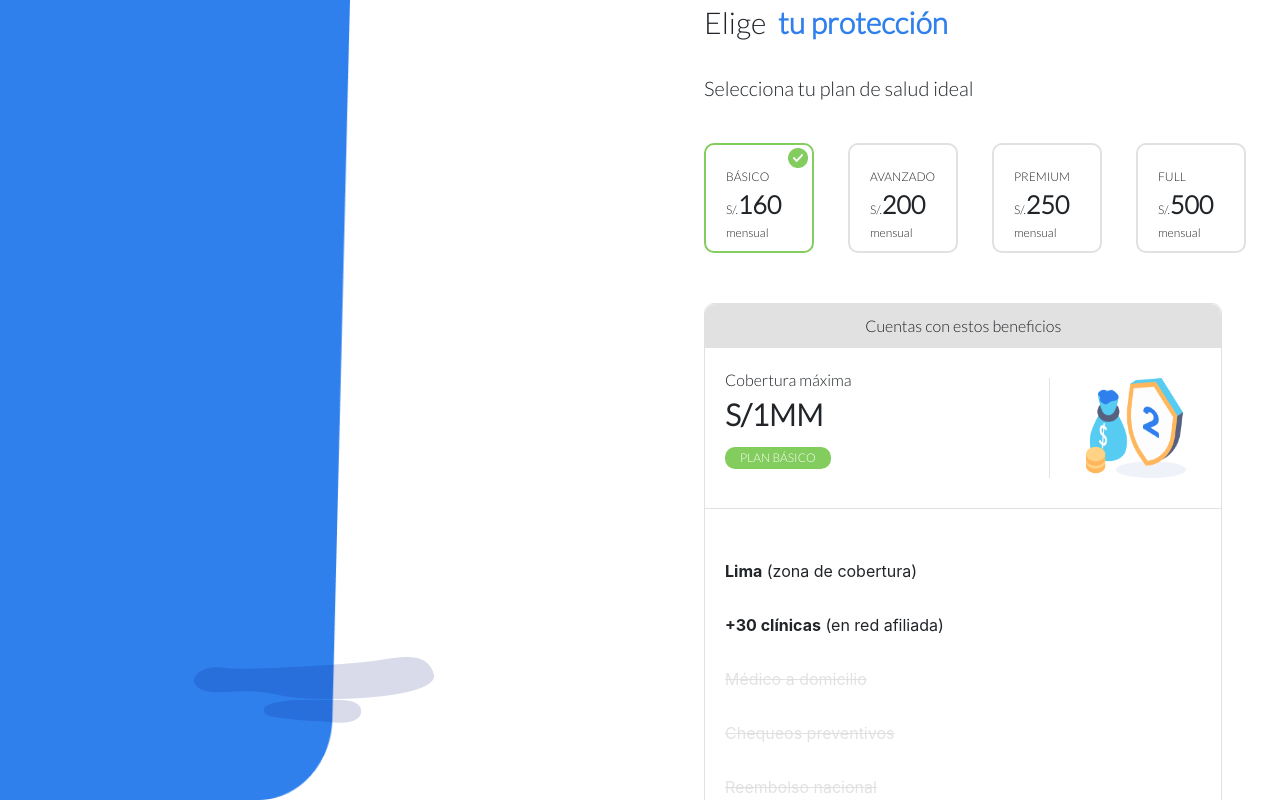
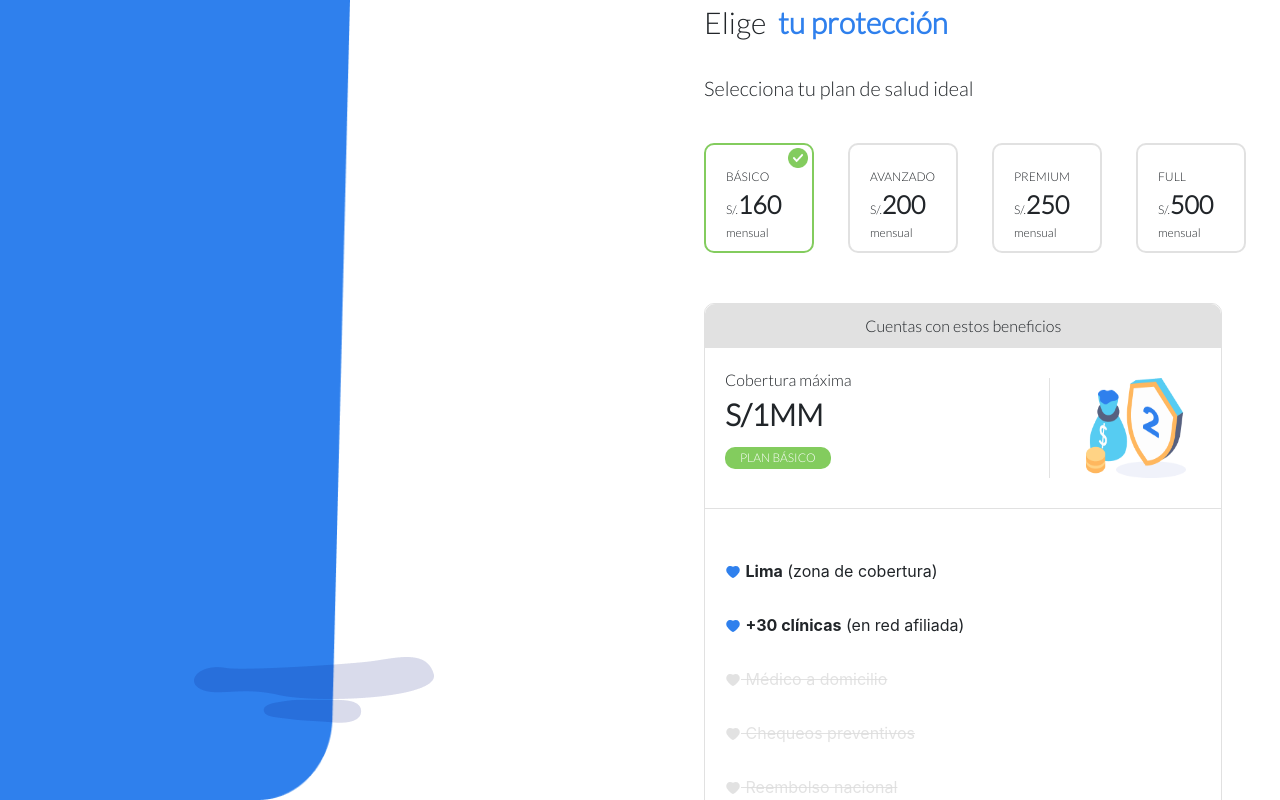
Before and after one commit to MrCycler/insurance_app, a Next.js app: page /step2 in a window 1280 px wide. Shown: the top 800 px of the page. Built offline with nearby package versions, Linux system fonts and the light colour scheme.

Commit message:
edit: Completed Benefits Banner

```diff
--- a/components/PlanBanner.tsx
+++ b/components/PlanBanner.tsx
@@ -1,7 +1,7 @@
 import React from "react";
 import "../styles/app.scss";
 
-
+import {AiFillHeart} from "react-icons/ai";
 
 export const PlanBanner = (props) => {
   return (
@@ -14,12 +14,12 @@ export const PlanBanner = (props) => {
         </div>
         <div className="plan_banner__img"><img src="/images/Illustration.png" /></div>
         <div className="plan_banner__benefits">
-            <p className={props.plan.benefits_num>0?"":"plan_banner__benefits__deactive"}><b>Lima</b> (zona de cobertura)</p>
-            <p className={props.plan.benefits_num>1?"":"plan_banner__benefits__deactive"}><b>+30 clínicas</b> (en red afiliada)</p>
-            <p className={props.plan.benefits_num>2?"":"plan_banner__benefits__deactive"}>Médico a domicilio</p>
-            <p className={props.plan.benefits_num>3?"":"plan_banner__benefits__deactive"}>Chequeos preventivos</p>
-            <p className={props.plan.benefits_num>4?"":"plan_banner__benefits__deactive"}>Reembolso nacional</p>
-            <p className={props.plan.benefits_num>5?"":"plan_banner__benefits__deactive"}>Reembolso internacional</p>
+            <p className={props.plan.benefits_num>0?"":"plan_banner__benefits__deactive"}> <AiFillHeart/> <b>Lima</b> (zona de cobertura)</p>
+            <p className={props.plan.benefits_num>1?"":"plan_banner__benefits__deactive"}> <AiFillHeart/> <b>+30 clínicas</b> (en red afiliada)</p>
+            <p className={props.plan.benefits_num>2?"":"plan_banner__benefits__deactive"}> <AiFillHeart/> Médico a domicilio</p>
+            <p className={props.plan.benefits_num>3?"":"plan_banner__benefits__deactive"}> <AiFillHeart/> Chequeos preventivos</p>
+            <p className={props.plan.benefits_num>4?"":"plan_banner__benefits__deactive"}> <AiFillHeart/> Reembolso nacional</p>
+            <p className={props.plan.benefits_num>5?"":"plan_banner__benefits__deactive"}> <AiFillHeart/> Reembolso internacional</p>
         </div>
 
     </div>
--- a/package.json
+++ b/package.json
@@ -1,6 +1,6 @@
 {
   "name": "insurance-app",
-  "version": "0.2.0",
+  "version": "1.0.0",
   "private": true,
   "scripts": {
     "dev": "next dev",
@@ -17,6 +17,7 @@
     "node-sass": "^5.0.0",
     "react": "16.13.1",
     "react-dom": "16.13.1",
+    "react-icons": "^4.1.0",
     "reactstrap": "^8.8.1"
   }
 }
--- a/styles/plan/_plan.scss
+++ b/styles/plan/_plan.scss
@@ -126,16 +126,22 @@ $app-font-family: "Lato", sans-serif;
   &__benefits {
     border-top: 1px $app-gray solid;
     grid-column: 1 / 4;
-    padding-left:20px;
+    padding-left: 20px;
     padding-top: 20px;
 
-    &__deactive{
-        color: $app-gray;
-    text-decoration:line-through;
+    &__deactive {
+      color: $app-gray;
+      text-decoration: line-through;
+      svg {
+        color: $app-gray !important;
+      }
     }
-    p{
-        margin-top: 30px;
-        margin-bottom: 30px;
+    p {
+      margin-top: 30px;
+      margin-bottom: 30px;
+    }
+    svg {
+      color: $app-skyblue;
     }
   }
 }
```
Also changed, not shown: 1 other file (tests, documents, lock files or other folders).
